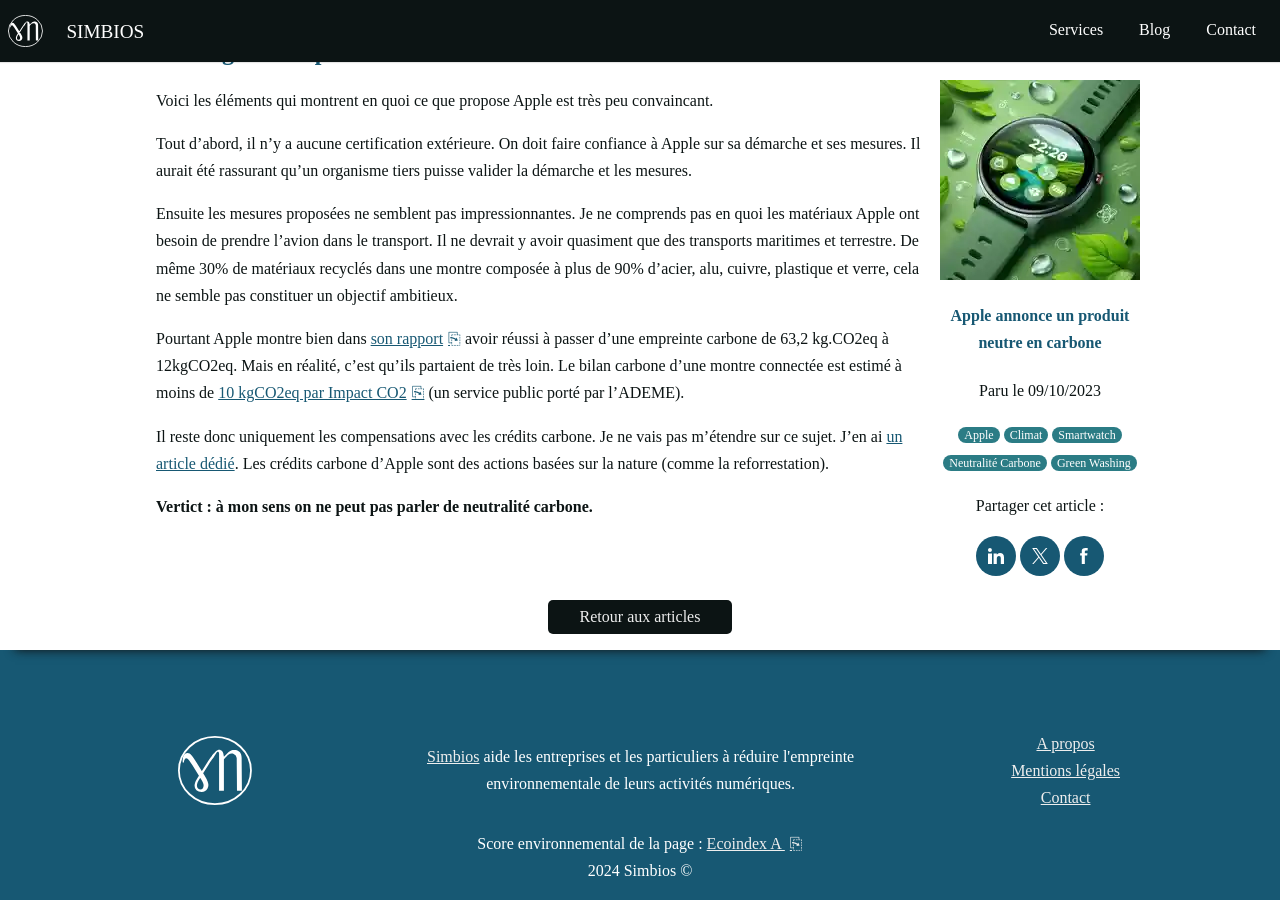
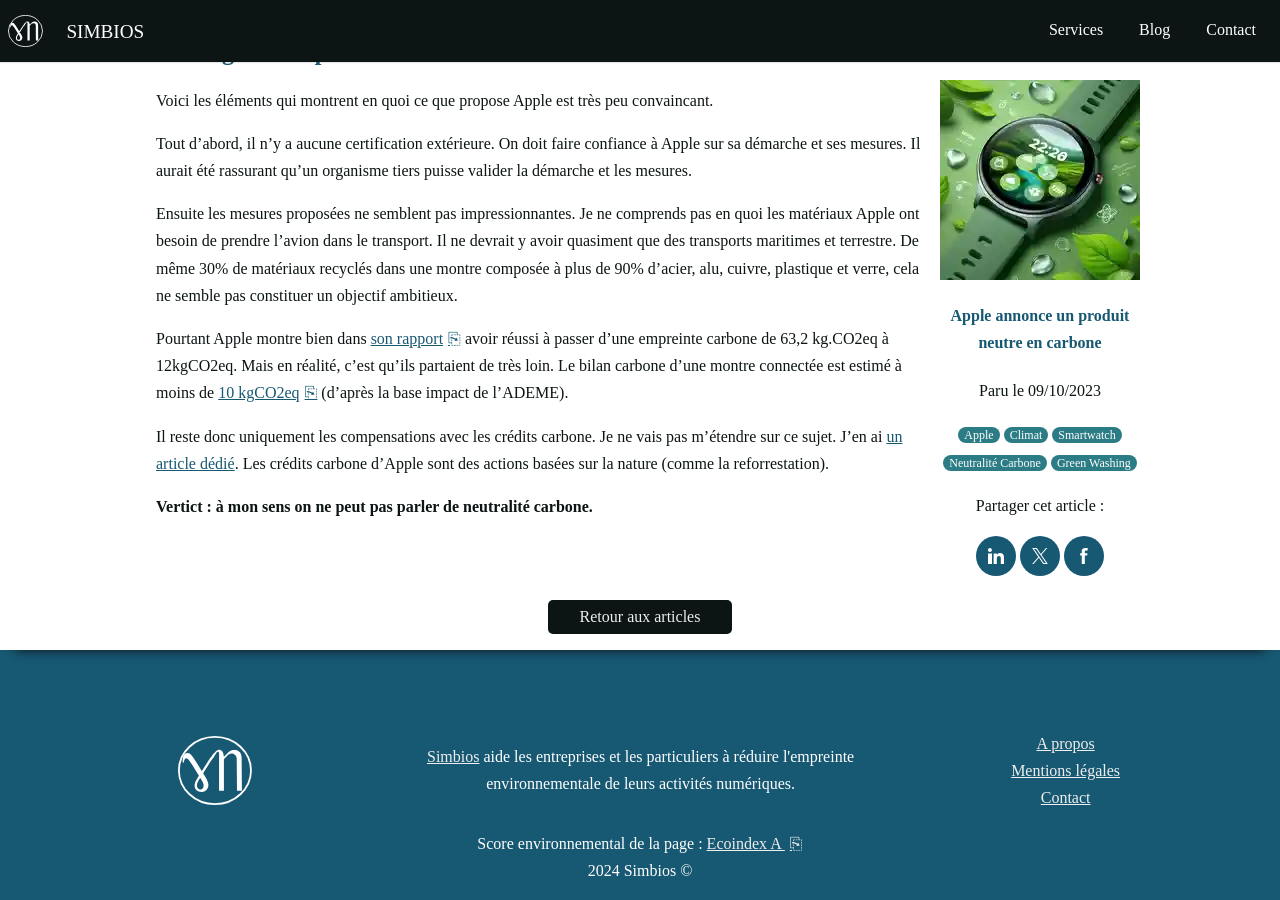
Before and after one commit to guillaumew/simbios, a Jekyll site: the page built from blog/_posts/2023/2023-10-09-apple-neutre-carbone.md, in a window 1280 px wide and 900 px high, scrolled down 1591 px. Built offline with Jekyll 4.4.1, drawn with Linux system fonts in a browser that asks for light colours.

Commit message:
fix broken link

```diff
--- a/blog/_posts/2023/2023-10-09-apple-neutre-carbone.md
+++ b/blog/_posts/2023/2023-10-09-apple-neutre-carbone.md
@@ -41,7 +41,7 @@
 
 Ensuite les mesures proposées ne semblent pas impressionnantes. Je ne comprends pas en quoi les matériaux Apple ont besoin de prendre l’avion dans le transport. Il ne devrait y avoir quasiment que des transports maritimes et terrestre. De même 30% de matériaux recyclés dans une montre composée à plus de 90% d’acier, alu, cuivre, plastique et verre, cela ne semble pas constituer un objectif ambitieux.
 
-Pourtant Apple montre bien dans {% include link.html text="son rapport" link="https://www.apple.com/environment/pdf/products/watch/Carbon_Neutral_Apple_Watch_Ultra_2_Sept2023.pdf" %} avoir réussi à passer d’une empreinte carbone de 63,2 kg.CO2eq à 12kgCO2eq. Mais en réalité, c’est qu’ils partaient de très loin. Le bilan carbone d’une montre connectée est estimé à moins de {% include link.html text="10 kgCO2eq par Impact CO2" link="https://impactco2.fr/numerique/montreconnectee" %} (un service public porté par l’ADEME).
+Pourtant Apple montre bien dans {% include link.html text="son rapport" link="https://www.apple.com/environment/pdf/products/watch/Carbon_Neutral_Apple_Watch_Ultra_2_Sept2023.pdf" %} avoir réussi à passer d’une empreinte carbone de 63,2 kg.CO2eq à 12kgCO2eq. Mais en réalité, c’est qu’ils partaient de très loin. Le bilan carbone d’une montre connectée est estimé à moins de {% include link.html text="10 kgCO2eq" link="https://base-empreinte.ademe.fr/donnees/jeu-donnees" %} (d'après la base impact de l'ADEME).
 
 Il reste donc uniquement les compensations avec les crédits carbone. Je ne vais pas m’étendre sur ce sujet. J’en ai [un article dédié](/blog/2023/10/16/credits-carbones-climat.html). Les crédits carbone d'Apple sont des actions basées sur la nature (comme la reforrestation).
 
```
